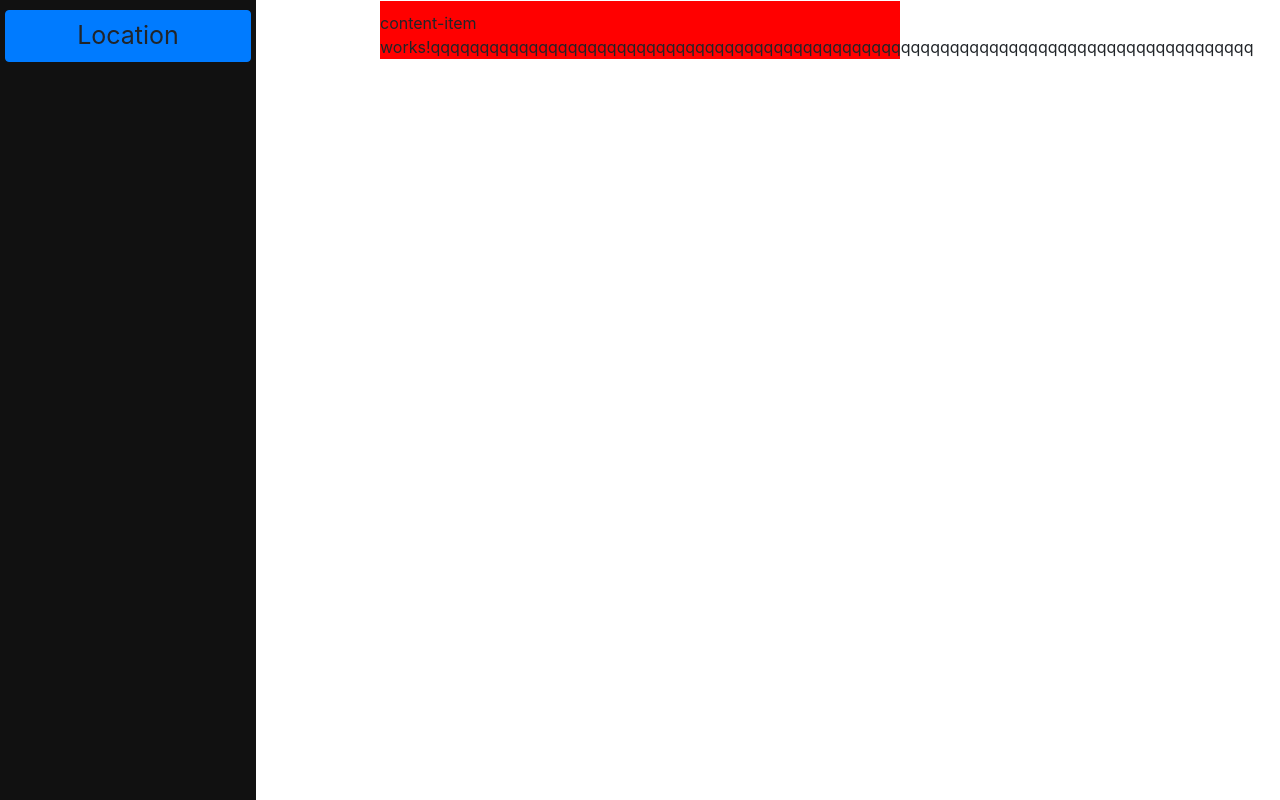
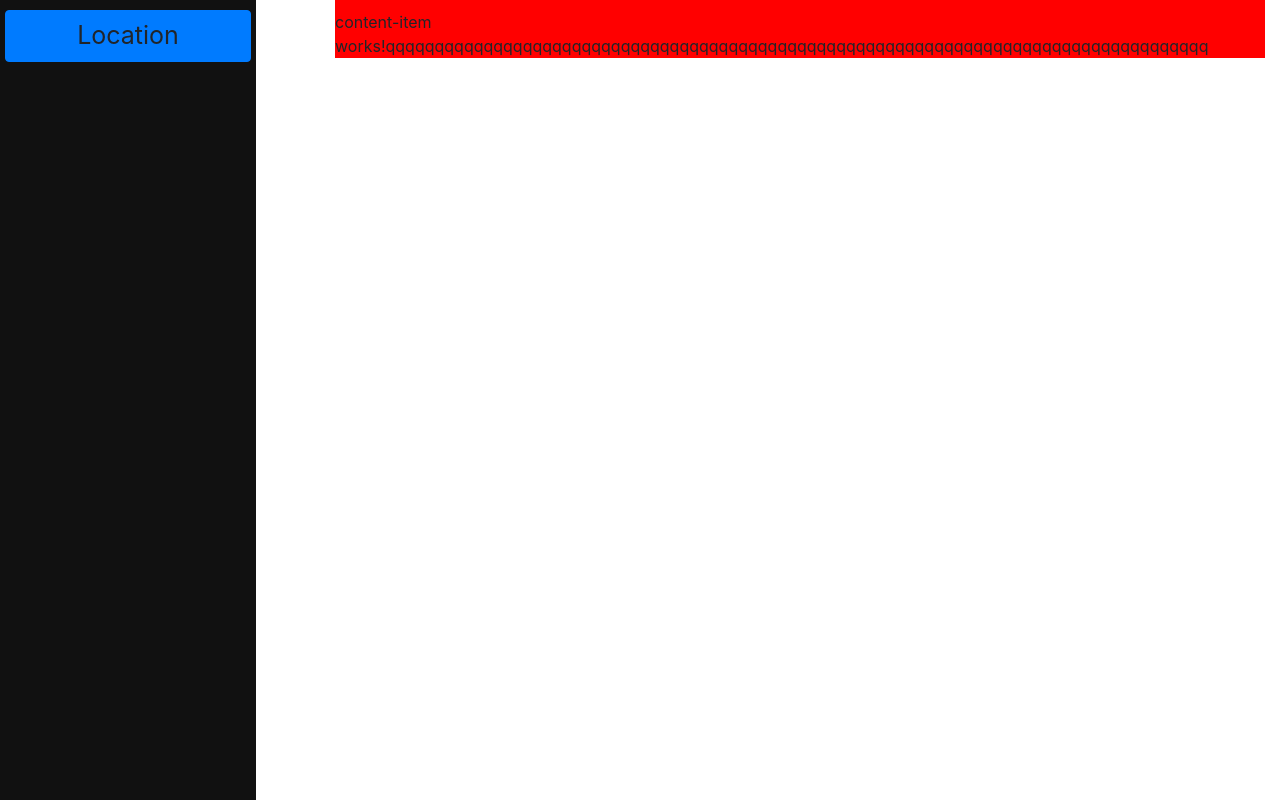
Before and after one commit to Jideboris/EvaluatorAdmin, an Angular app: page / in a window 1280 px wide. Built offline with nearby package versions, Linux system fonts and the light colour scheme.

Commit message:
styling issues

```diff
--- a/src/app/app.component.html
+++ b/src/app/app.component.html
@@ -21,10 +21,10 @@
   </div> -->
   <div class="row">
 
-    <div class="col">
+    <div class="col-3">
       <app-left-menu-list [menus]="menus"></app-left-menu-list>
     </div>
-    <div class="col">
+    <div class="col-9">
        <app-content-item></app-content-item>
     </div>
 
--- a/src/assets/css/app.css
+++ b/src/assets/css/app.css
@@ -34,9 +34,9 @@ body {
 	line-height: 1.4em;
 	background: #f5f5f5;
 	color: #4d4d4d;
-	min-width: 230px;
-	max-width: 550px;
-	margin: 0 auto;
+	/* min-width: 230px;
+	max-width: 550px; */
+	/* margin: 0 auto; */
 	-webkit-font-smoothing: antialiased;
 	-moz-osx-font-smoothing: grayscale;
 	font-weight: 300;
@@ -62,7 +62,7 @@ body {
     height: 100%; /* 100% Full-height */
     width: 20%; /* 0 width - change this with JavaScript */
     position: fixed; /* Stay in place */
-    z-index: 1; /* Stay on top */
+    /* z-index: 1; Stay on top */
     top: 0;
     left: 0;
     background-color: #111; /* Black*/
```
